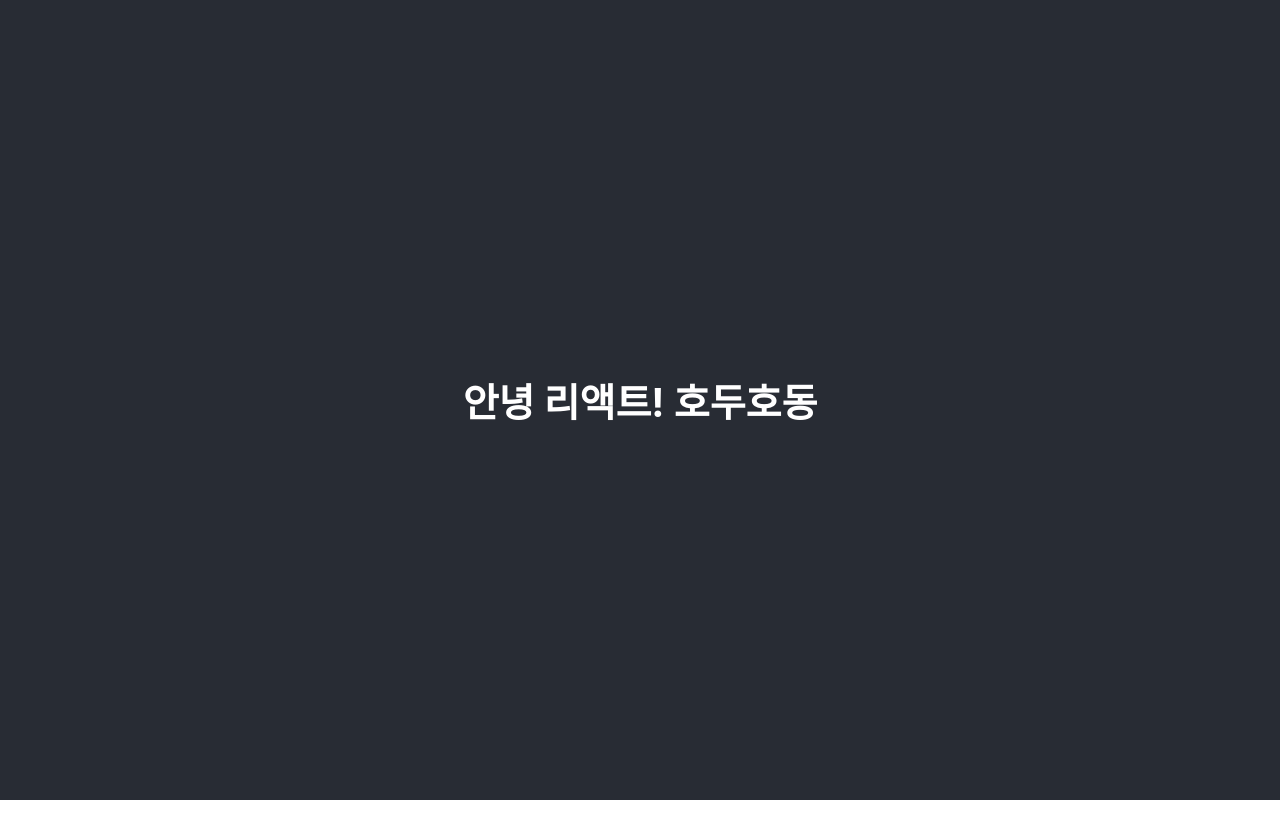
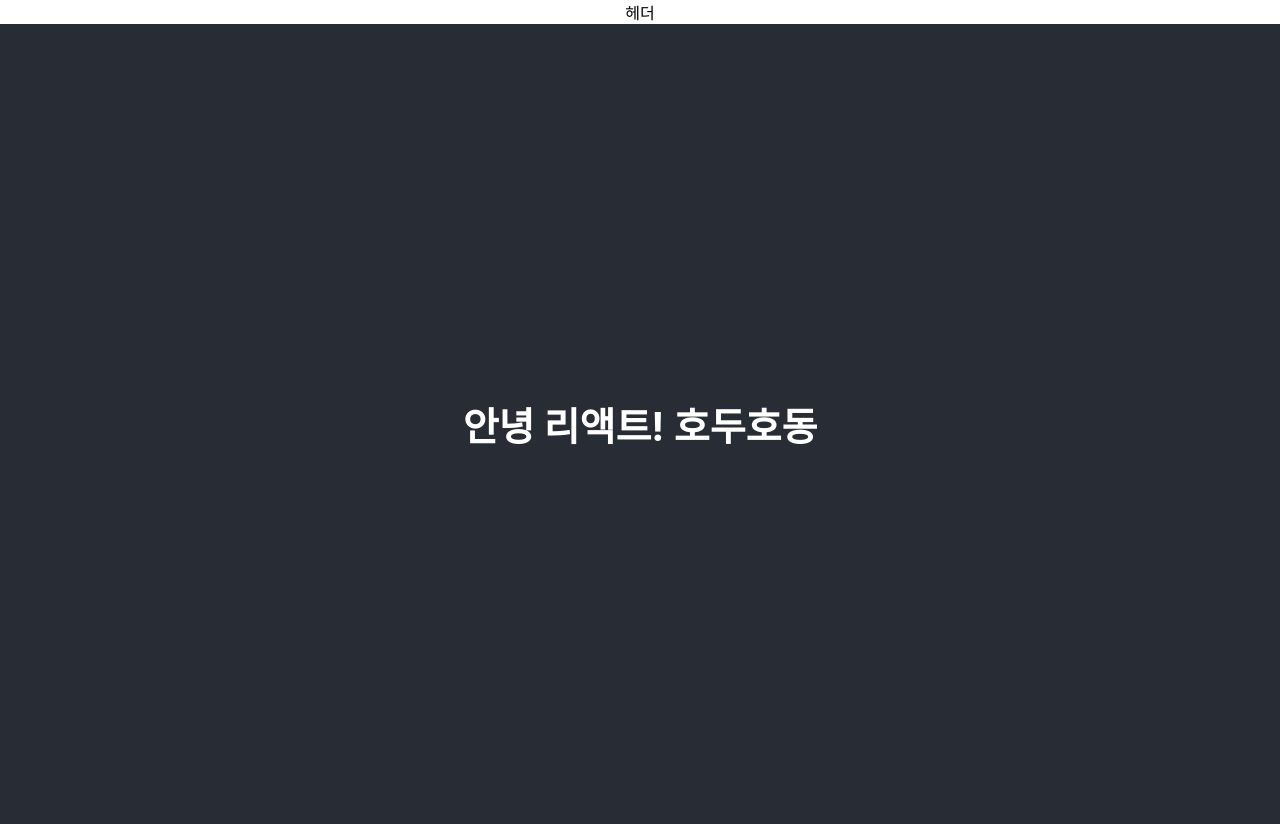
Before and after one commit to oduodg/TIL, a React (Create React App) app in the folder JavaScript/한입 크기로 잘라 먹는 리액트/reactexam1/: page / in a window 1280 px wide. Before the commit the page ends 800 px from the top, so only its background shows below. Built offline with nearby package versions, Linux system fonts and the light colour scheme.

Commit message:
Add header component

```diff
--- a/JavaScript/한입 크기로 잘라 먹는 리액트/reactexam1/src/App.js
+++ b/JavaScript/한입 크기로 잘라 먹는 리액트/reactexam1/src/App.js
@@ -1,9 +1,11 @@
 import './App.css';
+import MyHeader from './MyHeader'; // MyHeader 불러오기
 
 function App() {
   let name = "호두호동";
   return (
     <div className="App">
+      <MyHeader />
       <header className="App-header">
         <h2>안녕 리액트! {name}</h2>
       </header>
--- /dev/null
+++ b/JavaScript/한입 크기로 잘라 먹는 리액트/reactexam1/src/MyHeader.js
@@ -0,0 +1,5 @@
+const MyHeader = () => {
+    return <header>헤더</header>
+};
+
+export default MyHeader; // MyHeader라는 함수를 내보내기
```
